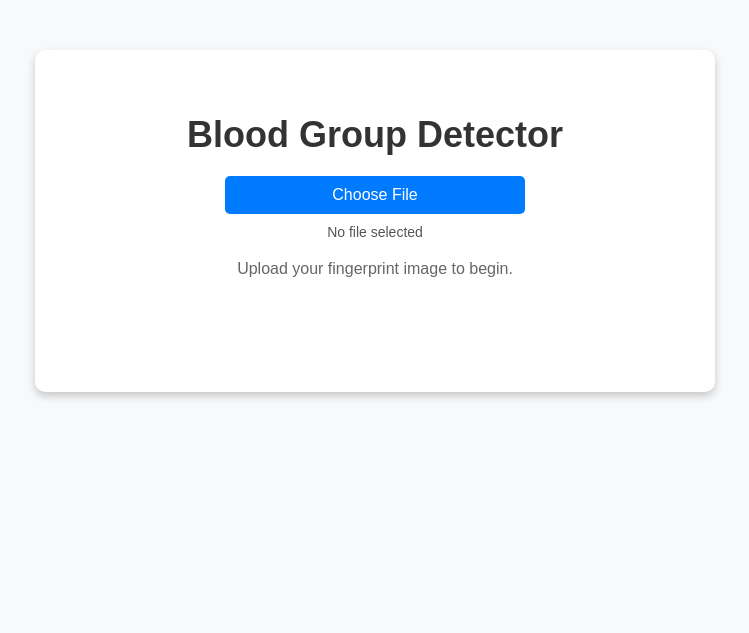
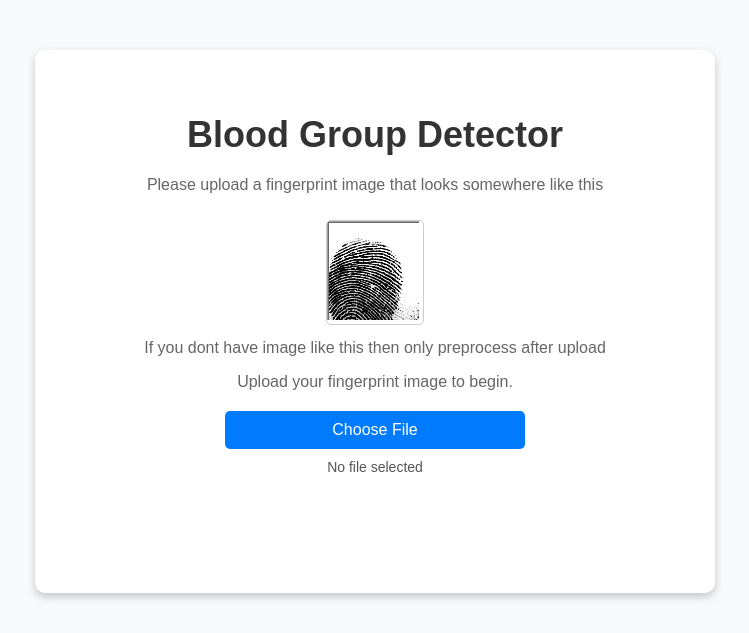
Before and after one commit to AdityaChaudhary2913/BloodGroup-Detection-Using-Fingerprint, a Flask app: page /image_classifier in a window 1280 px wide. Shown: the top 633 px of the page, without its empty margins (265-1014 px from the left). Run offline with Flask 3, Linux system fonts and the light colour scheme.

Commit message:
Enhance image classifier UI with instructions and example image; update .gitignore and fix file removal logic

```diff
--- a/app.py
+++ b/app.py
@@ -133,7 +133,7 @@ def image_classifier():
         try:
             prediction_pipeline = PredictionPipeline()
             prediction = prediction_pipeline.run_pipeline(filepath)
-            # os.remove(filepath)
+            os.remove(filepath)
             return jsonify(result=prediction, file=file.filename)
         except Exception as e:
             if os.path.exists(filepath):
--- a/templates/image_classifier.html
+++ b/templates/image_classifier.html
@@ -20,6 +20,17 @@
             max-width: 600px;
             border-radius: 10px;
             box-shadow: 0 4px 8px rgba(0, 0, 0, 0.2);
+        }
+
+        .instruction-container {
+            text-align: center;
+            margin-bottom: 20px;
+        }
+
+        .instruction-container img {
+            margin-top: 10px;
+            border: 1px solid #ccc;
+            border-radius: 5px;
         }
 
         h1 {
@@ -133,13 +144,18 @@
 <body>
     <div class="container">
         <h1>Blood Group Detector</h1>
+        <div class="instruction-container">
+            <p class="instructions">Please upload a fingerprint image that looks somewhere like this</p>
+            <img src="/static/demo.BMP" alt="Example Fingerprint">
+            <p class="instructions">If you dont have image like this then only preprocess after upload</p>
+            <p class="instructions">Upload your fingerprint image to begin.</p>
+        </div>
         <form id="uploadForm">
             <div class="file-input-container">
                 <label for="fileInput" class="file-input-label">Choose File</label>
                 <input type="file" id="fileInput" name="file" accept="image/*" />
                 <p id="fileName" class="file-name">No file selected</p>
             </div>
-            <p class="instructions">Upload your fingerprint image to begin.</p>
             <div class="image-preview-container">
                 <img id="preview" src="#" alt="Original Image Preview" />
                 <img id="preprocessedPreview" src="#" alt="Preprocessed Image Preview" />
@@ -171,7 +187,7 @@
             const fileName = document.getElementById('fileName');
             const preview = document.getElementById('preview');
             const preprocessedPreview = document.getElementById('preprocessedPreview');
-            const instructions = document.querySelector('.instructions');
+            const instConr = document.getElementsByClassName('instruction-container')[0];
 
             if (file) {
                 fileName.textContent = file.name;
@@ -186,7 +202,7 @@
                 preprocessedPreview.style.display = 'none';
                 preprocessedImagePath = null;
 
-                instructions.style.display = 'none';
+                instConr.style.display = 'none';
                 preprocessButton.style.display = 'inline-block';
                 detectOriginalButton.style.display = 'inline-block';
                 detectPreprocessedButton.style.display = 'none';
```
Also changed, not shown: static/demo.BMP (added), 1 other file.
